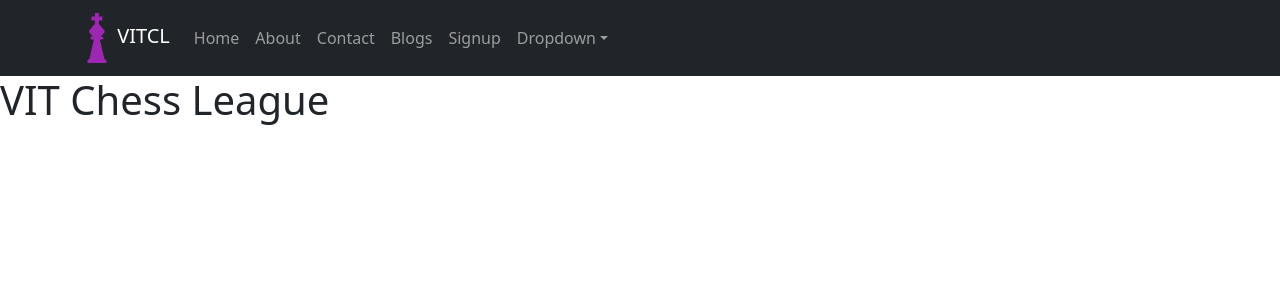
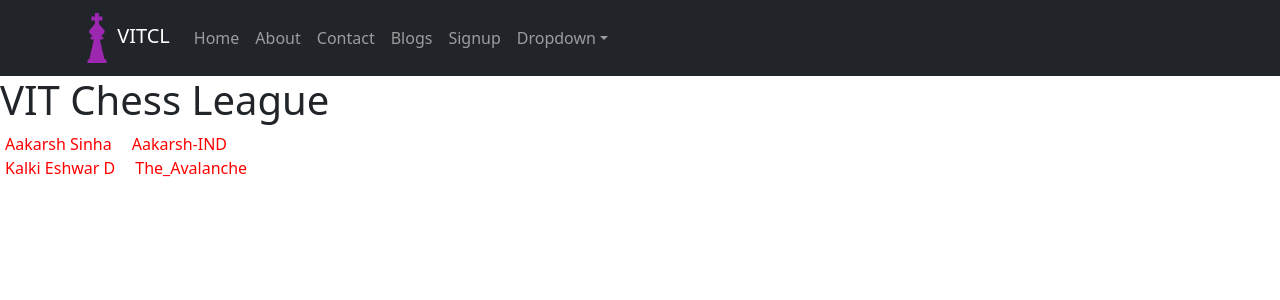
Before and after one commit to Aakarsh-Sinha/VIT-Chess, a React (Create React App) app: page /about in a window 1280 px wide. Shown: the top 300 px of the page. Built offline with nearby package versions, Linux system fonts and the light colour scheme.

Commit message:
Card Component added

```diff
--- a/src/App.jsx
+++ b/src/App.jsx
@@ -1,7 +1,7 @@
 import React from "react";
 import { BrowserRouter as Router, Routes, Route } from "react-router-dom";
 import Home from "./pages/index.js";
-import About from "./pages/about.js";
+import About from "./pages/about.jsx";
 import Blogs from "./pages/blogs.js";
 import SignUp from "./pages/signup.js";
 import Contact from "./pages/contact.js";
--- /dev/null
+++ b/src/components/Card.jsx
@@ -0,0 +1,13 @@
+import React from "react";
+import "./css/card.css";
+
+function Card(props) {
+  return (
+    <div className="container_about">
+      <div>{props.name}</div>
+      <div>{props.username}</div>
+    </div>
+  );
+}
+
+export default Card;
--- /dev/null
+++ b/src/components/CreateCard.jsx
@@ -0,0 +1,8 @@
+import React from "react";
+import Card from "./Card";
+
+function createCard(player) {
+  return <Card key={player.id} name={player.name} username={player.username} />;
+}
+
+export default createCard;
--- /dev/null
+++ b/src/components/PlayerList.js
@@ -0,0 +1,15 @@
+const players = [
+  {
+    id: 1,
+    name: "Aakarsh Sinha",
+    username: "Aakarsh-IND",
+  },
+
+  {
+    id: 2,
+    name: "Kalki Eshwar D",
+    username: "The_Avalanche",
+  },
+];
+
+export default players;
--- /dev/null
+++ b/src/components/css/card.css
@@ -0,0 +1,7 @@
+.container_about {
+  color: red;
+  display: flex;
+  flex-direction: row;
+  gap: 20px;
+  margin-left: 5px;
+}
--- a/src/pages/about.js
+++ /dev/null
@@ -1,11 +0,0 @@
-import React from "react";
-
-const About = () => {
-  return (
-    <div>
-      <h1>VIT Chess League</h1>
-    </div>
-  );
-};
-
-export default About;
--- /dev/null
+++ b/src/pages/about.jsx
@@ -0,0 +1,15 @@
+import React from "react";
+// import Card from "../components/Card";
+import players from "../components/PlayerList";
+import createCard from "../components/CreateCard";
+
+const About = () => {
+  return (
+    <div>
+      <h1>VIT Chess League</h1>
+      {players.map(createCard)}
+    </div>
+  );
+};
+
+export default About;
```
